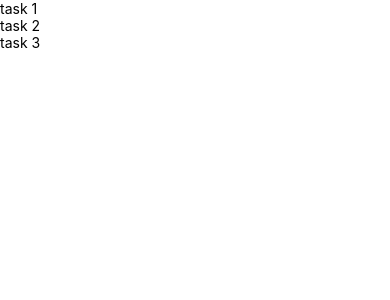
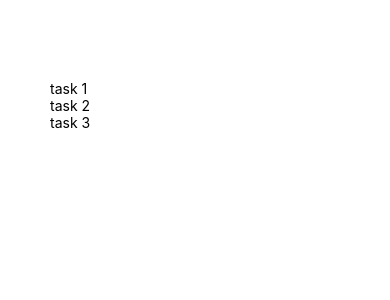
Before and after one commit to autumnpa/React-Native-Todo-App, a React Native app: screen / in a window 390 px wide. Shown: the top 300 px of the page. Built offline with nearby package versions, Linux system fonts and the light colour scheme.

Commit message:
List Styling
- Added styling so my placeholder items could be viewed on the screen
- Continue to style this once I create more components for the full App

```diff
--- a/App.js
+++ b/App.js
@@ -38,4 +38,10 @@ const styles = StyleSheet.create({
     flex: 1,
     backgroundColor: 'white',
   },
+  content: {
+    padding: 50,
+  },
+  list: {
+    marginTop: 30,
+  },
 });
```
